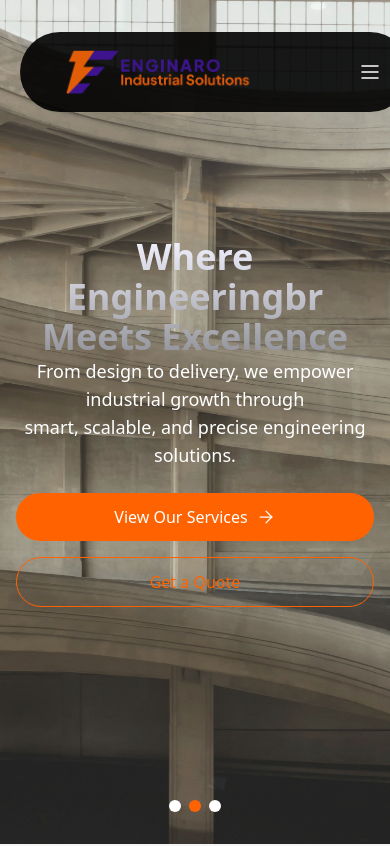
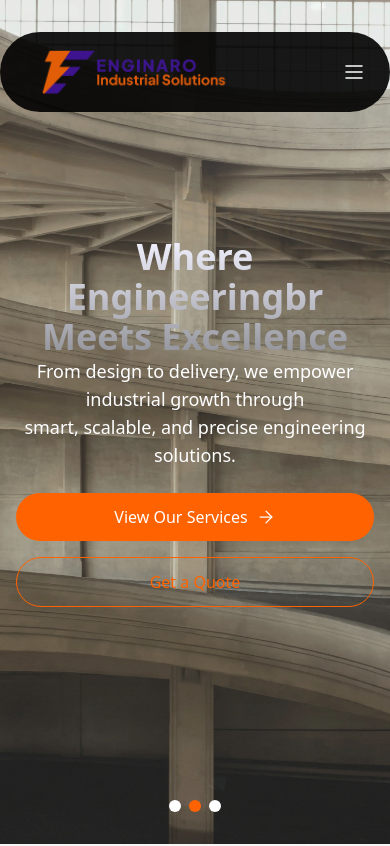
Before and after one commit to Lahirud-UIUX/enginaro-industrial, a Next.js app: page / in a window 390 px wide. Shown: the top 846 px of the page. Built offline with nearby package versions, Linux system fonts and the light colour scheme.

Commit message:
V1.05 1. Enhanced the Mobile navigation bar

```diff
--- a/src/components/NavigationBar.tsx
+++ b/src/components/NavigationBar.tsx
@@ -49,11 +49,12 @@ const NavigationBar = () => {
 
   return (
     <>
+      <div className={isMobile ? 'px-[20px] w-full' : 'w-full'}>
         <motion.nav
           initial={{ y: -20, opacity: 0 }}
           animate={{ y: 0, opacity: 1 }}
           transition={{ duration: 0.5 }}
-        className={`max-w-[1300px] w-full h-20 rounded-[100px] ${scrolled ? 'bg-black dark:bg-dark-surface shadow-lg' : 'bg-black/90 dark:bg-dark-surface/90'} flex items-center justify-between ${isMobile ? 'px-[20px] mx-[20px] w-[calc(100%-40px)]' : 'px-4'} fixed top-8 left-1/2 transform -translate-x-1/2 z-50 transition-all duration-300`}
+          className={`${isMobile ? 'w-full' : 'max-w-[1300px] mx-auto'} h-20 rounded-[100px] ${scrolled ? 'bg-black dark:bg-dark-surface shadow-lg' : 'bg-black/90 dark:bg-dark-surface/90'} flex items-center justify-between px-4 fixed top-8 left-1/2 transform -translate-x-1/2 z-50 transition-all duration-300`}
         >
           {/* Logo */}
           <motion.div
@@ -164,6 +165,7 @@ const NavigationBar = () => {
             {isMenuOpen ? <X size={24} strokeWidth={1.5} /> : <Menu size={24} strokeWidth={1.5} />}
           </motion.button>
         </motion.nav>
+      </div>
 
       {/* Full Screen Mobile Menu */}
       <AnimatePresence>
```
Lines whose indentation alone changed are shown as unchanged.
